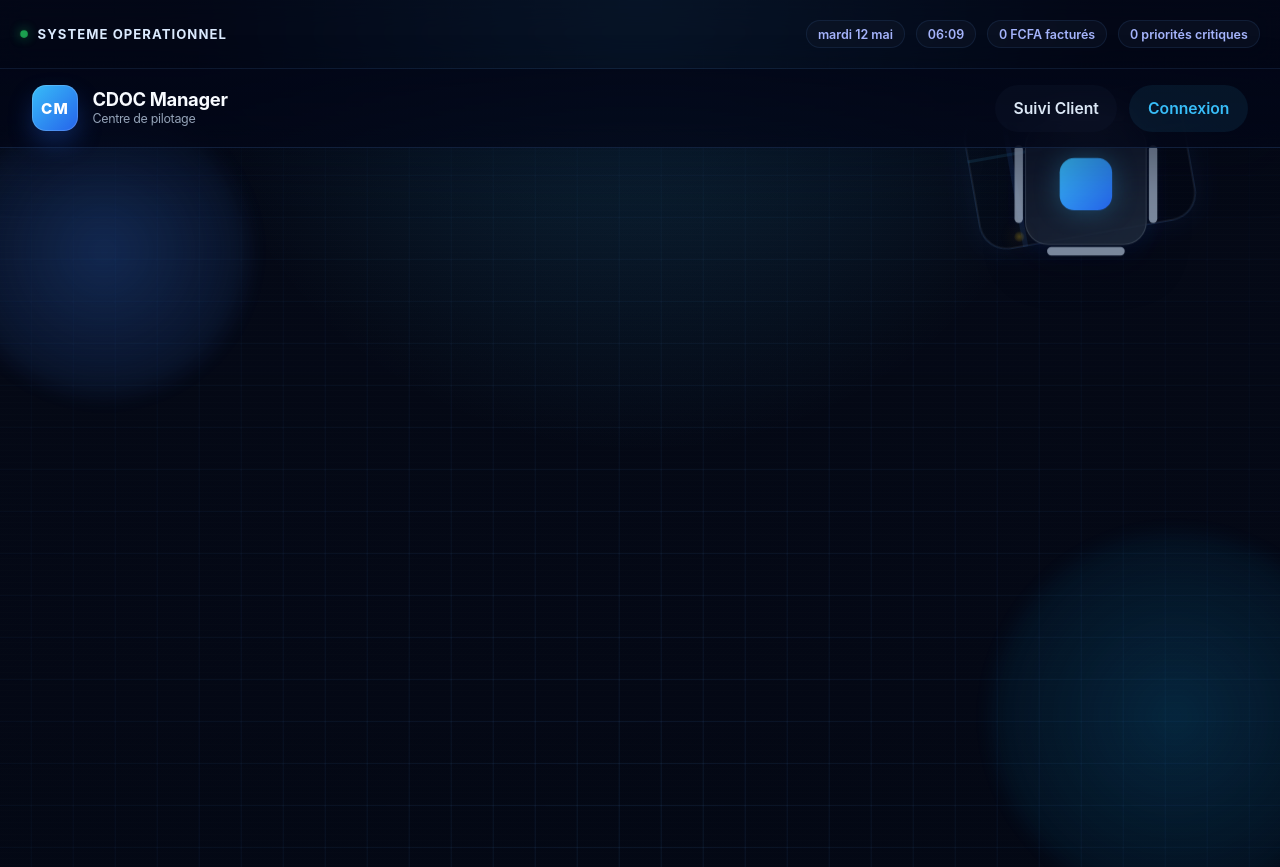
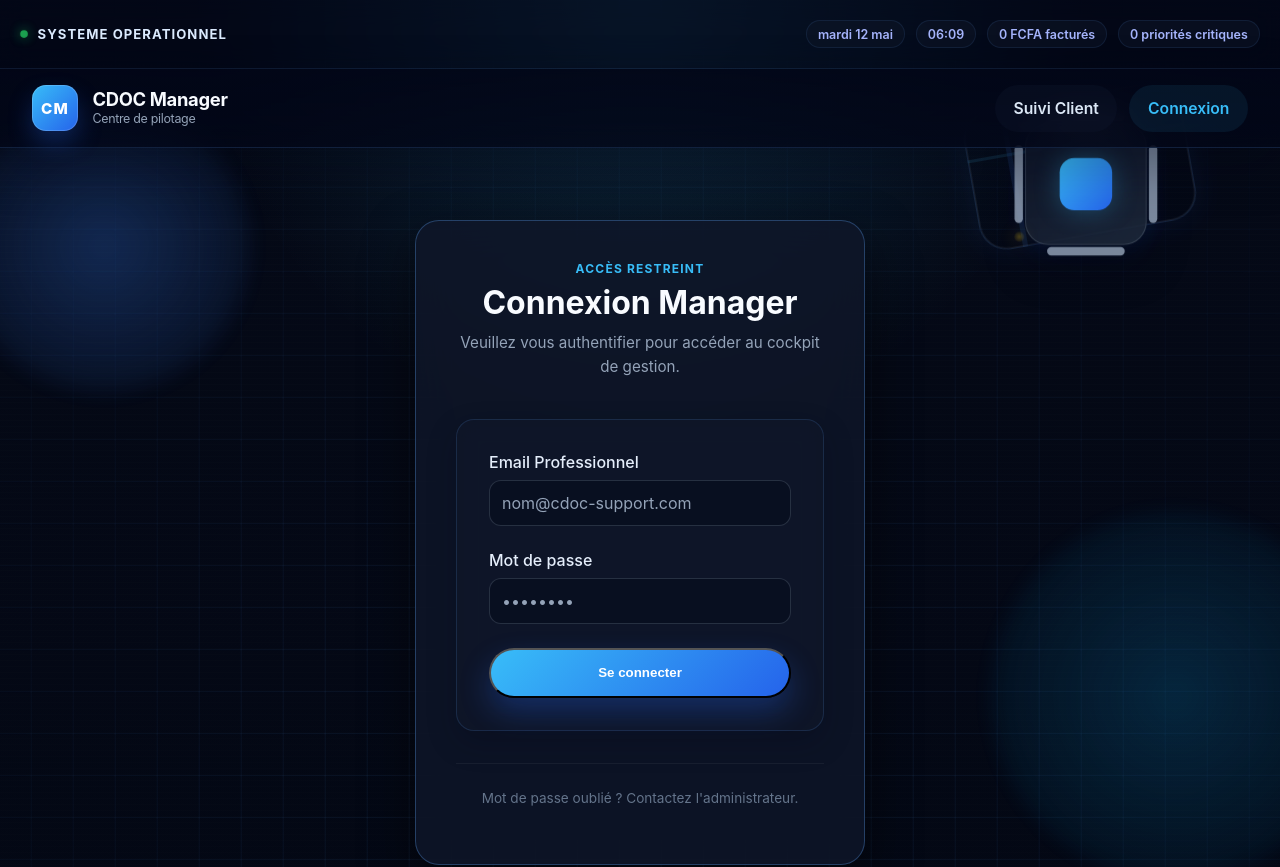
Before and after one commit to cha454/site-vitrine, a React (Vite) app: page /login in a window 1280 px wide. Shown: the top 867 px of the page. Built offline with nearby package versions, Linux system fonts and the light colour scheme; no server answers; the database is empty.

Commit message:
Fix: Affichage du formulaire de connexion et amélioration des erreurs

```diff
--- a/src/pages/Login.css
+++ b/src/pages/Login.css
@@ -2,18 +2,24 @@
   display: flex;
   align-items: center;
   justify-content: center;
-  min-height: 80vh;
+  min-height: calc(100vh - 200px);
+  padding: 2rem;
+  position: relative;
+  z-index: 5;
 }
 
 .login-card {
+  width: 100%;
   max-width: 450px;
   margin: 0 auto;
-  background: rgba(15, 23, 42, 0.6);
-  padding: 3rem;
+  background: rgba(15, 23, 42, 0.8);
+  padding: 2.5rem;
   border-radius: 24px;
-  border: 1px solid rgba(96, 165, 250, 0.2);
-  box-shadow: 0 20px 50px rgba(2, 6, 23, 0.3);
-  backdrop-filter: blur(16px);
+  border: 1px solid rgba(96, 165, 250, 0.3);
+  box-shadow: 0 20px 50px rgba(0, 0, 0, 0.5);
+  backdrop-filter: blur(20px);
+  position: relative;
+  z-index: 10;
 }
 
 .login-header {
--- a/src/pages/Login.jsx
+++ b/src/pages/Login.jsx
@@ -2,6 +2,7 @@ import { useState } from 'react'
 import { auth } from '../firebase'
 import { signInWithEmailAndPassword } from 'firebase/auth'
 import { useNavigate } from 'react-router-dom'
+import { useScrollAnimation } from '../hooks/useScrollAnimation'
 import './Login.css'
 
 function Login() {
@@ -11,15 +12,27 @@ function Login() {
   const [loading, setLoading] = useState(false)
   const navigate = useNavigate()
 
+  // Activer les animations
+  useScrollAnimation()
+
   const handleLogin = async (e) => {
     e.preventDefault()
     setLoading(true)
     setError('')
     try {
-      await signInWithEmailAndPassword(auth, email, password)
+      await signInWithEmailAndPassword(auth, email.trim(), password)
       navigate('/')
     } catch (err) {
-      setError('Identifiants invalides. Veuillez réessayer.')
+      console.error("Firebase Auth Error:", err.code, err.message)
+      if (err.code === 'auth/invalid-credential') {
+        setError('Identifiants invalides (Email ou Mot de passe incorrect).')
+      } else if (err.code === 'auth/user-not-found') {
+        setError('Aucun compte trouvé avec cet email.')
+      } else if (err.code === 'auth/wrong-password') {
+        setError('Mot de passe incorrect.')
+      } else {
+        setError(`Erreur d'authentification : ${err.code}`)
+      }
     } finally {
       setLoading(false)
     }
@@ -28,7 +41,7 @@ function Login() {
   return (
     <div className="page login-page">
       <div className="container">
-        <div className="login-card scroll-animate-scale">
+        <div className="login-card">
           <div className="login-header">
             <span className="dashboard-eyebrow">Accès Restreint</span>
             <h1>Connexion Manager</h1>
```
